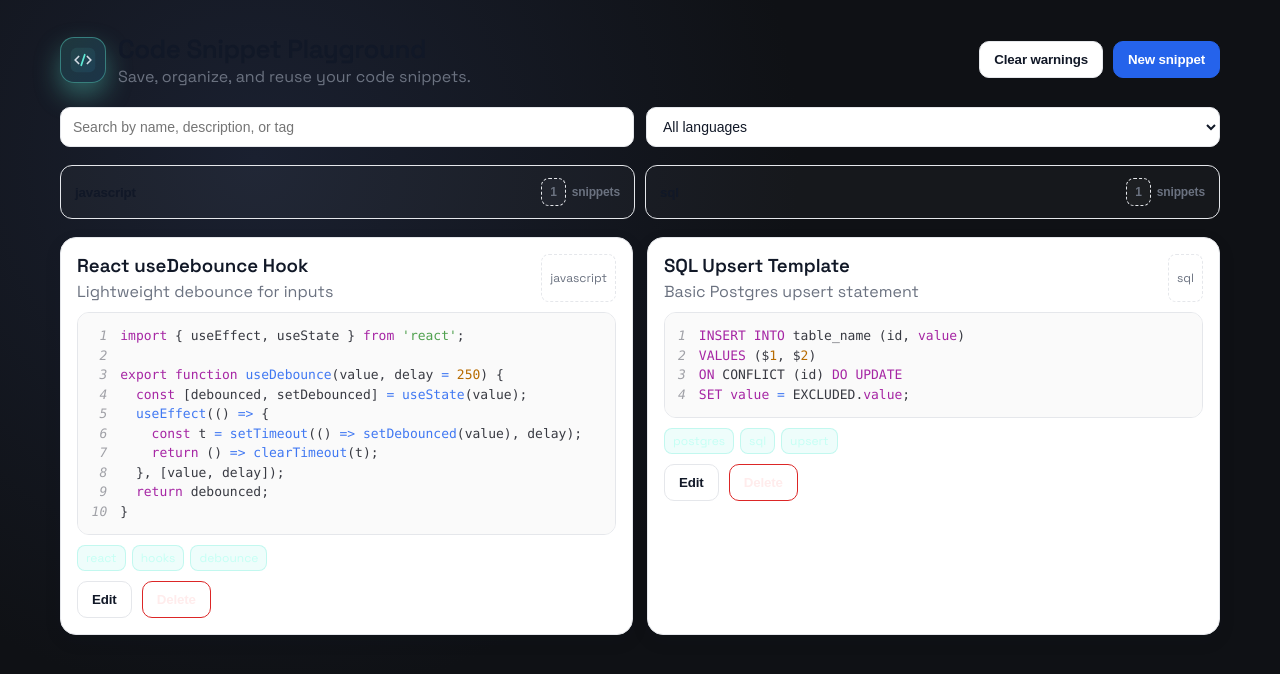
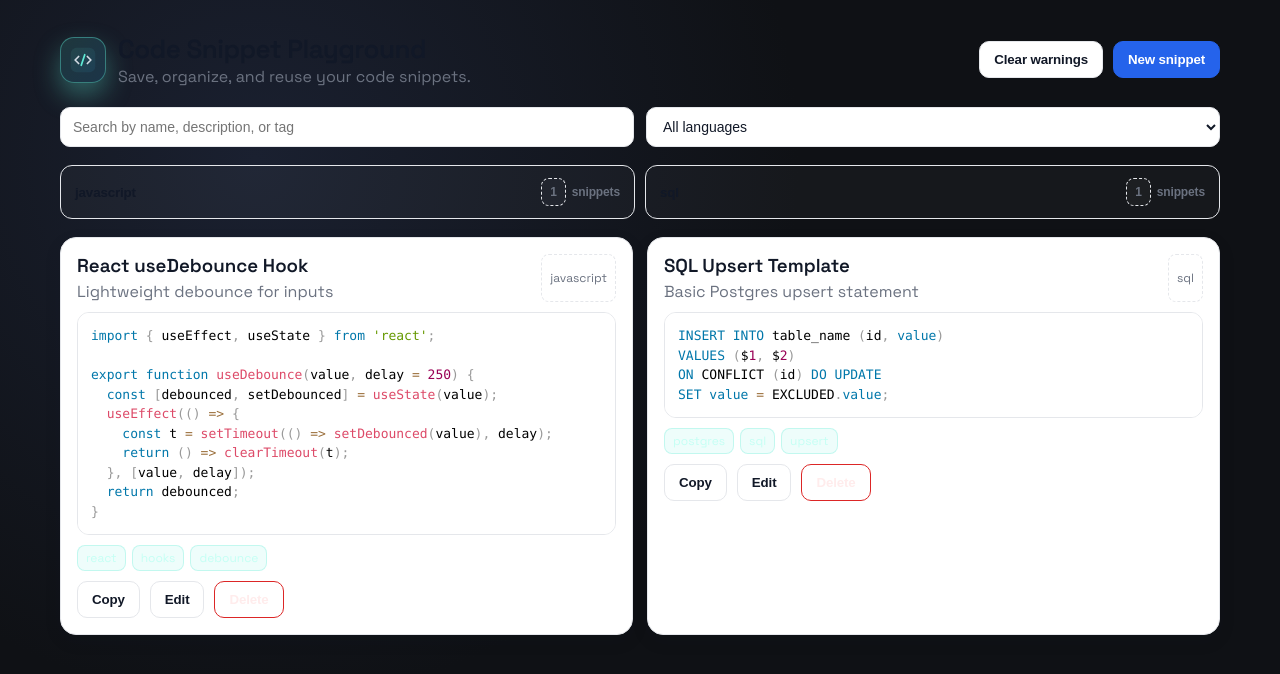
Before and after one commit to agasthyarkumar/Code-Snippet-Playground, a React (Vite) app: page / in a window 1280 px wide. Shown: the top 674 px of the page. Built offline with nearby package versions, Linux system fonts and the light colour scheme.

Commit message:
ui: switch Prism to light 'prism' theme, hide line numbers, enforce white code background; add per-card Copy button; ensure light-only palette

```diff
--- a/src/components/SnippetCard.tsx
+++ b/src/components/SnippetCard.tsx
@@ -1,5 +1,6 @@
+import { useState } from 'react';
 import { Prism as SyntaxHighlighter } from 'react-syntax-highlighter';
-import { oneLight } from 'react-syntax-highlighter/dist/esm/styles/prism';
+import { prism } from 'react-syntax-highlighter/dist/esm/styles/prism';
 import { Snippet } from '../types';
 
 type SnippetCardProps = {
@@ -9,6 +10,17 @@ type SnippetCardProps = {
 };
 
 const SnippetCard = ({ snippet, onEdit, onDelete }: SnippetCardProps) => {
+  const [copied, setCopied] = useState(false);
+
+  const handleCopy = async () => {
+    try {
+      await navigator.clipboard.writeText(snippet.code);
+      setCopied(true);
+      setTimeout(() => setCopied(false), 1500);
+    } catch (e) {
+      // ignore errors
+    }
+  };
   return (
     <div className="card">
       <div className="card-header">
@@ -18,14 +30,15 @@ const SnippetCard = ({ snippet, onEdit, onDelete }: SnippetCardProps) => {
         </div>
         <div className="badge">{snippet.language ?? 'auto'}</div>
       </div>
-      <div style={{ borderRadius: 12, overflow: 'hidden', border: '1px solid var(--border)' }}>
+      <div style={{ borderRadius: 12, overflow: 'hidden', border: '1px solid var(--border)', background: '#fff' }}>
         <SyntaxHighlighter
           language={snippet.language ?? 'text'}
-          style={oneLight}
-          showLineNumbers
+          style={prism}
+          showLineNumbers={false}
           customStyle={{
             margin: 0,
             fontSize: 13,
+            background: '#fff',
           }}
         >
           {snippet.code}
@@ -41,6 +54,9 @@ const SnippetCard = ({ snippet, onEdit, onDelete }: SnippetCardProps) => {
         </div>
       )}
       <div className="actions">
+        <button className="secondary" onClick={handleCopy} type="button">
+          {copied ? 'Copied' : 'Copy'}
+        </button>
         <button className="secondary" onClick={() => onEdit(snippet)} type="button">
           Edit
         </button>
```
